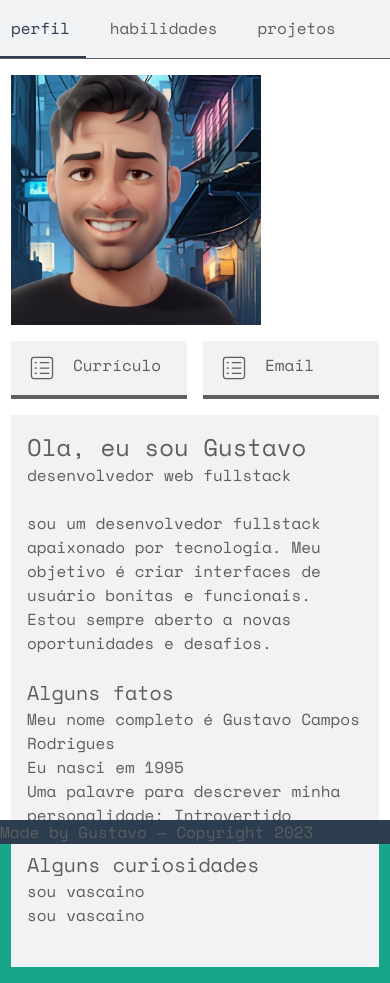
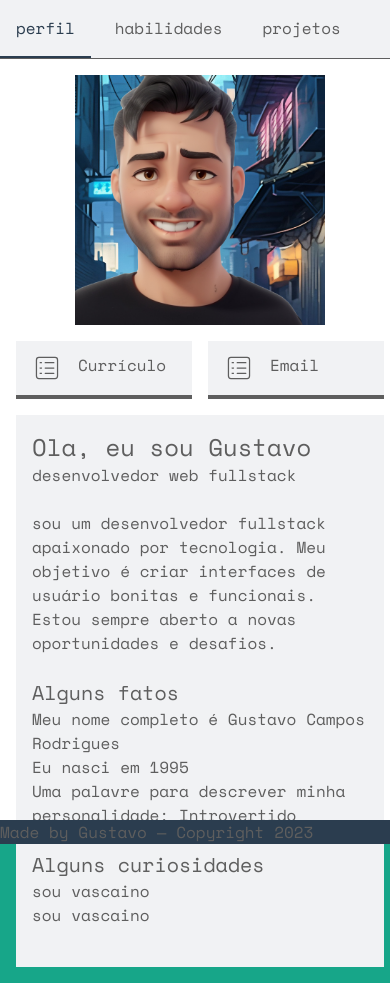
Before and after one commit to gstvcampos/portfolio, a Next.js app: page / in a window 390 px wide. Built offline with nearby package versions, Linux system fonts and the light colour scheme.

Commit message:
feat: mobile format

```diff
--- a/src/app/layout.tsx
+++ b/src/app/layout.tsx
@@ -17,9 +17,9 @@ export default function RootLayout({ children }: { children: ReactNode }) {
   return (
     <html lang="en" className="!scroll-smooth">
       <body
-        className={`${mono.className} flex h-screen items-center justify-center bg-bg text-color-1 antialiased`}
+        className={`${mono.className} flex h-screen items-center bg-bg text-color-1 antialiased`}
       >
-        <div className="h-full max-w-4xl flex-grow bg-content-1 md:h-[555px]">
+        <div className="m-auto h-full max-w-4xl bg-content-1 md:h-auto">
           <Header />
           {children}
         </div>
--- a/src/app/page.tsx
+++ b/src/app/page.tsx
@@ -7,6 +7,7 @@ export default async function Home() {
     <main className="flex flex-col gap-4 p-4 md:flex-row">
       <div className="w-full flex-col items-center justify-center md:w-fit md:flex-row">
         <Image
+          className="m-auto block"
           priority={true}
           src={photo}
           width={250}
```
